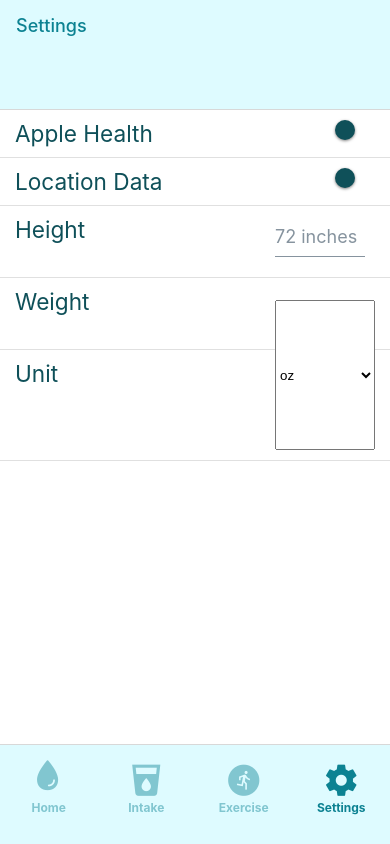
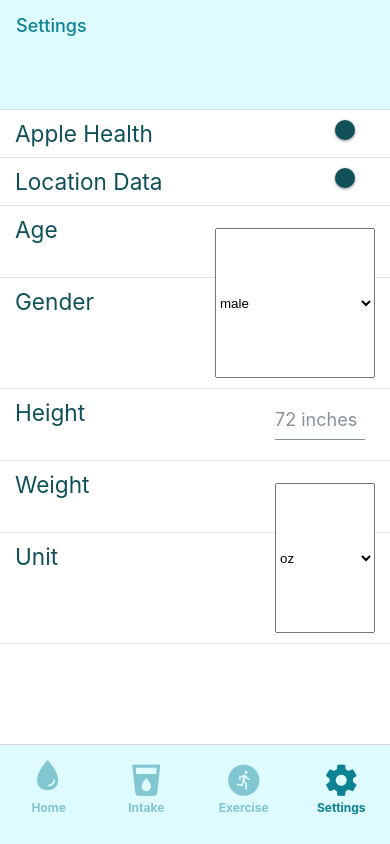
Before and after one commit to richardm213/hydration-helper, a React Native app: screen /Settings in a window 390 px wide. Built offline with nearby package versions, Linux system fonts and the light colour scheme.

Commit message:
Add age and gender fields to SettingsTab

```diff
--- a/components/SettingsTab.js
+++ b/components/SettingsTab.js
@@ -19,7 +19,12 @@ const styles = StyleSheet.create({
   label: {
     color: turquoise,
   },
-  picker: {
+  picker1: {
+    height: 150,
+    marginTop: -60,
+    width: 160,
+  },
+  picker2: {
     height: 150,
     marginTop: -60,
     width: 100,
@@ -33,6 +38,9 @@ const styles = StyleSheet.create({
     paddingVertical: 10,
     width: '100%',
   },
+  smallInputView: {
+    width: 45,
+  },
 });
 
 export default function SettingsTab() {
@@ -45,6 +53,8 @@ export default function SettingsTab() {
   const toggleLocationSwitch = () =>
     setLocationAccess(previousState => !previousState);
 
+  const [age, setAge] = useState('');
+  const [gender, setGender] = useState(null);
   const [height, setHeight] = useState('');
   const [weight, setWeight] = useState('');
 
@@ -63,6 +73,7 @@ export default function SettingsTab() {
           value={appleHealth}
         />
       </View>
+
       <View style={styles.row}>
         <Text h4 style={styles.label}>
           Location Data
@@ -74,6 +85,32 @@ export default function SettingsTab() {
           value={canAccessLocationData}
         />
       </View>
+
+      <View style={styles.row}>
+        <Text h4 style={styles.label}>
+          Age
+        </Text>
+        <View style={styles.smallInputView}>
+          <Input onChangeText={setAge} value={age} placeholder="21" />
+        </View>
+      </View>
+
+      <View style={styles.row}>
+        <Text h4 style={styles.label}>
+          Gender
+        </Text>
+        <Picker
+          selectedValue={gender}
+          onValueChange={async value => {
+            setGender(value);
+            await AsyncStorage.setItem('@measurement_type', value);
+          }}
+          style={styles.picker1}>
+          <Picker.Item label="male" value="male" />
+          <Picker.Item label="female" value="female" />
+        </Picker>
+      </View>
+
       <View style={styles.row}>
         <Text h4 style={styles.label}>
           Height
@@ -108,7 +145,7 @@ export default function SettingsTab() {
             setUnit(value);
             await AsyncStorage.setItem('@measurement_type', value);
           }}
-          style={styles.picker}>
+          style={styles.picker2}>
           <Picker.Item label="oz" value="oz" />
           <Picker.Item label="ml" value="ml" />
         </Picker>
```
